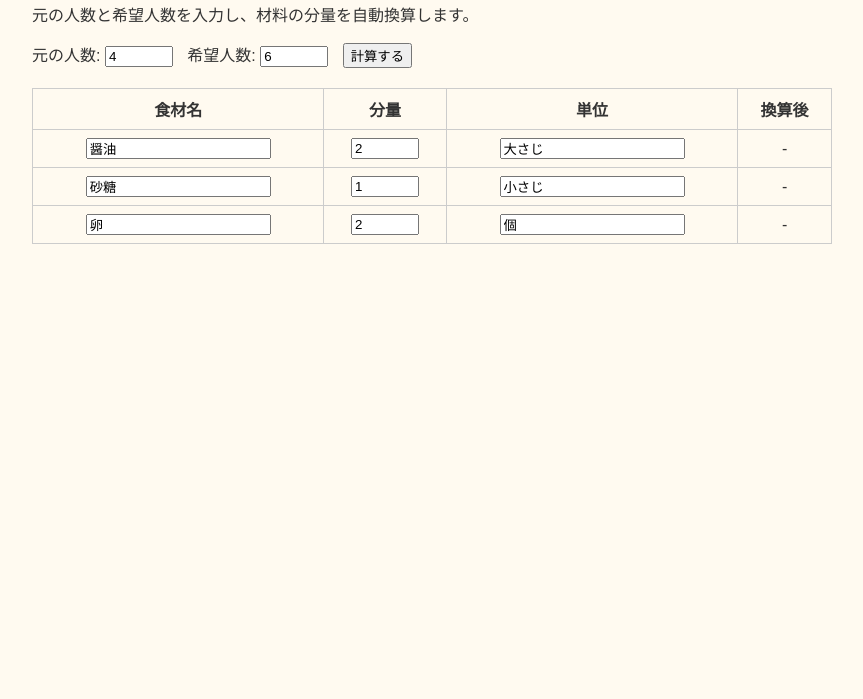
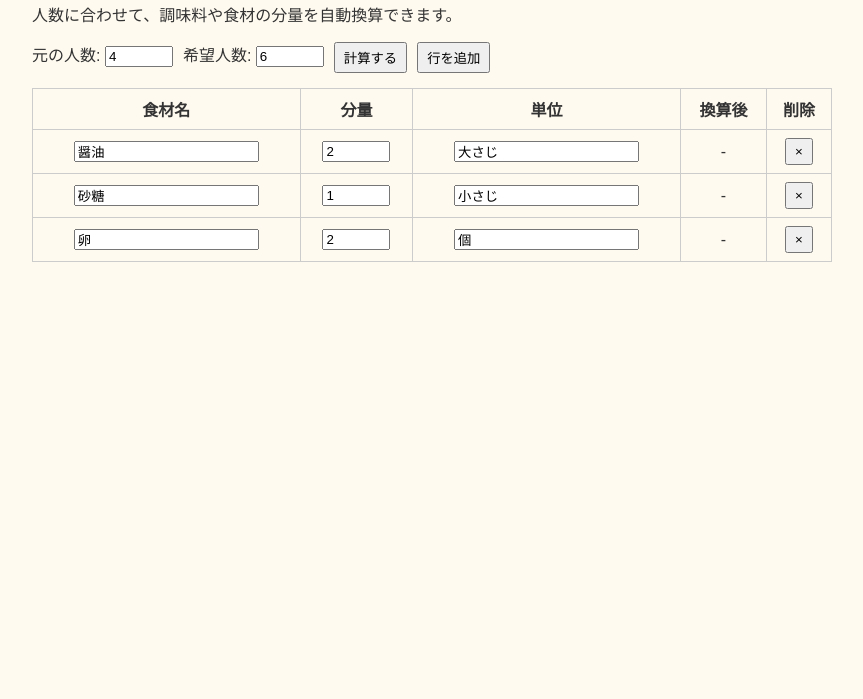
Before and after one commit to cleverkitjp/recipe-scaler, a plain HTML site: page index.html in a window 1280 px wide. Shown: the part 101-800 px from the top of the page, without its empty margins (208-1071 px from the left). Drawn offline with Linux system fonts and the light colour scheme.

Commit message:
Add files via upload

```diff
--- a/index.html
+++ b/index.html
@@ -3,19 +3,27 @@
 <head>
   <meta charset="UTF-8" />
   <meta name="viewport" content="width=device-width, initial-scale=1.0" />
-  <title>料理分量計算ツール</title>
+  <title>レシピ分量計算ツール | cleverkitjp</title>
+  <meta name="description" content="料理の分量を人数に合わせて自動計算！大さじ・個・mlなどに対応。材料行の追加・削除も可能です。">
+  <meta property="og:title" content="レシピ分量計算ツール" />
+  <meta property="og:description" content="人数に合わせて材料の分量を自動で計算。スマホ対応・材料行の追加削除OK！" />
+  <meta property="og:type" content="website" />
+  <meta property="og:url" content="https://cleverkitjp.github.io/recipe-scaler/" />
+  <meta property="og:image" content="https://cleverkitjp.github.io/recipe-scaler/ogp.png" />
   <link rel="stylesheet" href="style.css" />
 </head>
 <body>
-  <h1>料理分量計算ツール</h1>
-  <p>元の人数と希望人数を入力し、材料の分量を自動換算します。</p>
+  <h1>レシピ分量計算ツール</h1>
+  <p>人数に合わせて、調味料や食材の分量を自動換算できます。</p>
 
   <div class="inputs">
     <label>元の人数: <input type="number" id="original" value="4" min="1" /></label>
     <label>希望人数: <input type="number" id="target" value="6" min="1" /></label>
     <button onclick="convert()">計算する</button>
+    <button onclick="addRow()">行を追加</button>
   </div>
 
+  <div class="table-wrapper">
     <table id="ingredients">
       <thead>
         <tr>
@@ -23,6 +31,7 @@
           <th>分量</th>
           <th>単位</th>
           <th>換算後</th>
+          <th>削除</th>
         </tr>
       </thead>
       <tbody>
@@ -31,21 +40,25 @@
           <td><input value="2" type="number" /></td>
           <td><input value="大さじ" /></td>
           <td class="result">-</td>
+          <td><button onclick="deleteRow(this)">×</button></td>
         </tr>
         <tr>
           <td><input value="砂糖" /></td>
           <td><input value="1" type="number" /></td>
           <td><input value="小さじ" /></td>
           <td class="result">-</td>
+          <td><button onclick="deleteRow(this)">×</button></td>
         </tr>
         <tr>
           <td><input value="卵" /></td>
           <td><input value="2" type="number" /></td>
           <td><input value="個" /></td>
           <td class="result">-</td>
+          <td><button onclick="deleteRow(this)">×</button></td>
         </tr>
       </tbody>
     </table>
+  </div>
 
   <script src="script.js"></script>
 </body>
--- a/script.js
+++ b/script.js
@@ -7,9 +7,11 @@ function convert() {
 
   rows.forEach((row) => {
     const quantityCell = row.cells[1].querySelector("input");
+    const unitCell = row.cells[2].querySelector("input");
     const resultCell = row.cells[3];
 
     const base = parseFloat(quantityCell.value);
+    const unit = unitCell.value;
     if (isNaN(base)) {
       resultCell.textContent = "エラー";
       return;
@@ -17,8 +19,7 @@ function convert() {
 
     const result = base * ratio;
 
-    // 卵など1.3個の処理（簡易）
-    if (row.cells[2].querySelector("input").value === "個") {
+    if (unit === "個") {
       if (result % 1 < 0.25) {
         resultCell.textContent = Math.floor(result) + "個";
       } else if (result % 1 > 0.75) {
@@ -27,7 +28,25 @@ function convert() {
         resultCell.textContent = Math.floor(result) + "個＋少々";
       }
     } else {
-      resultCell.textContent = Math.round(result * 10) / 10;
+      resultCell.textContent = Math.round(result * 10) / 10 + unit;
     }
   });
 }
+
+function addRow() {
+  const table = document.querySelector("#ingredients tbody");
+  const row = document.createElement("tr");
+  row.innerHTML = `
+    <td><input value="" /></td>
+    <td><input type="number" value="" /></td>
+    <td><input value="" /></td>
+    <td class="result">-</td>
+    <td><button onclick="deleteRow(this)">×</button></td>
+  `;
+  table.appendChild(row);
+}
+
+function deleteRow(button) {
+  const row = button.closest("tr");
+  row.remove();
+}
--- a/style.css
+++ b/style.css
@@ -14,16 +14,23 @@ h1 {
 
 .inputs {
   margin: 15px 0;
+  display: flex;
+  flex-wrap: wrap;
+  gap: 10px;
 }
 
-.inputs label {
-  margin-right: 10px;
+label {
+  white-space: nowrap;
+}
+
+.table-wrapper {
+  overflow-x: auto;
 }
 
 table {
   width: 100%;
   border-collapse: collapse;
-  margin-top: 20px;
+  min-width: 600px;
 }
 
 table th, table td {
@@ -35,3 +42,8 @@ table th, table td {
 input[type="number"] {
   width: 60px;
 }
+
+button {
+  padding: 4px 8px;
+  cursor: pointer;
+}
```
Lines whose indentation alone changed are shown as unchanged.
